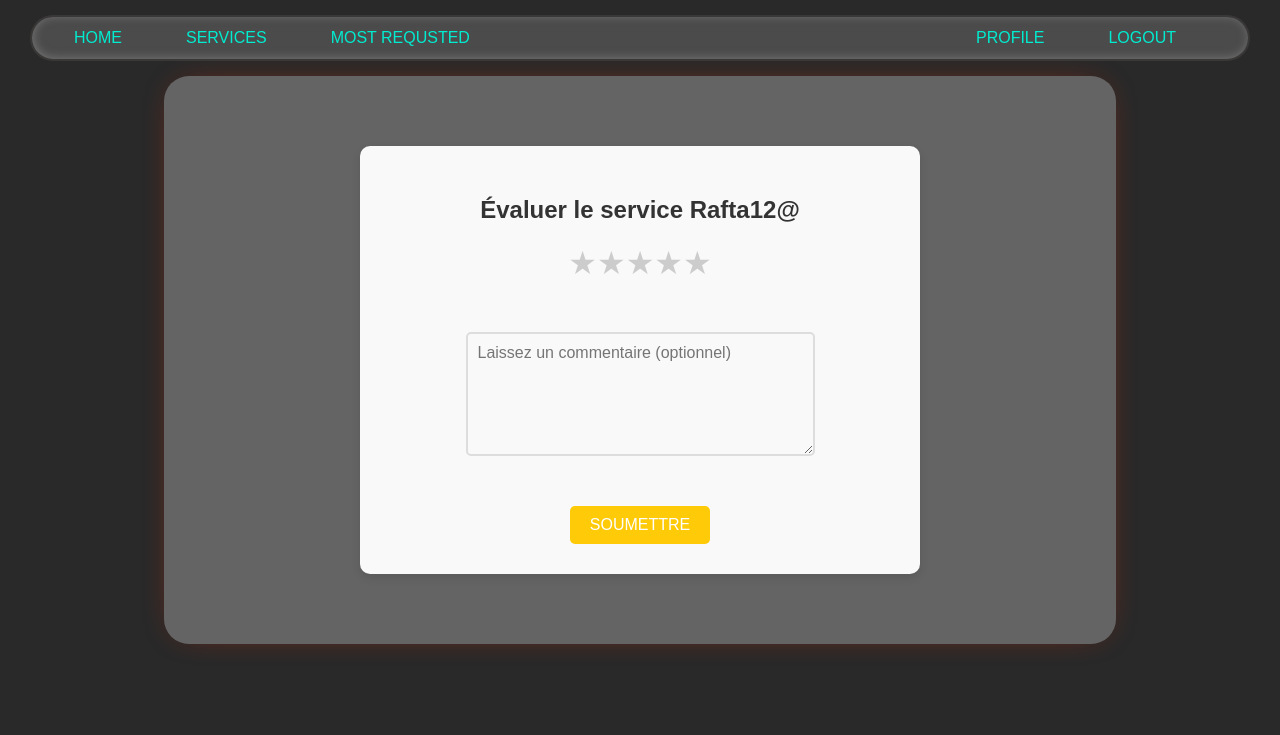
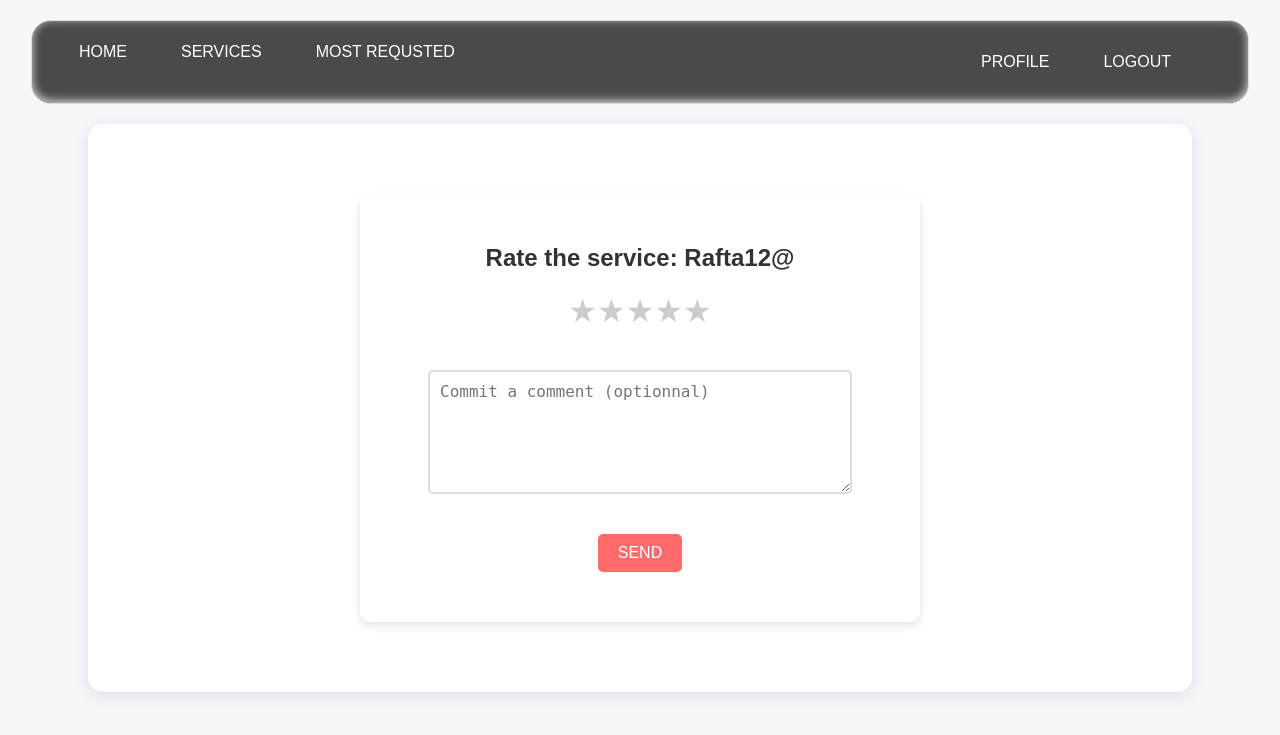
Before and after one commit to Zanakan12/netfix, a Django app: page /services/1/rating/ in a window 1280 px wide. Shown: the top 735 px of the page. Run offline with Django 3.2, Linux system fonts and the light colour scheme; a user stored in the database is signed in; data comes from the database, SQL or seed files in the repository; both versions use the stored data as it was after the commit; some web fonts are replaced.

Commit message:
add start for rating

```diff
--- a/services/templates/services/most_requested.html
+++ b/services/templates/services/most_requested.html
@@ -11,7 +11,7 @@
       <th>SERVICE</th>
       <th>FIELD</th>
       <th>POSTED DATE</th>
-      <th>REQUESTED</th>
+      <th>REQUEST</th>
     </tr></thead>
   <tbody>
     {%for service in services%}
--- a/services/templates/services/rating.html
+++ b/services/templates/services/rating.html
@@ -7,7 +7,7 @@
 {% block content %}
 <body>
 <div class="rating-container">
-    <h2>Évaluer le service {{ service.name }}</h2>
+    <h2>Rate the service: {{ service.name }}</h2>
     <form id="rating-form" method="post">
         {% csrf_token %}
         <div class="star-rating">
@@ -26,8 +26,8 @@
             <input type="radio" id="star1" name="rating" value="1">
             <label for="star1" title="1 étoile">★</label>
         </div>
-        <textarea name="review" placeholder="Laissez un commentaire (optionnel)"></textarea>
-        <button type="submit">Soumettre</button>
+        <textarea name="review" placeholder="Commit a comment (optionnal)"></textarea>
+        <button type="submit">SEND</button>
     </form>
 </div>
 <body>
--- a/services/templates/services/single_service.html
+++ b/services/templates/services/single_service.html
@@ -16,5 +16,8 @@
     </br>
     <p style="text-align: center;">{% if request.user.is_customer %}
         <a href="/services/{{service.id}}/request_service/" class="like_button">Request Service</a>
+        <p style="float: right; margin: 0;">
+            by <a href="{{service.id}}/rating">Rate this service</a>
+        </p>
     {% endif %}
 {% endblock %}
--- a/static/css/style.css
+++ b/static/css/style.css
@@ -1,180 +1,191 @@
+/* =========================================== Variables de Couleurs ============================================ */
+:root {
+  --color-background: #f5f7fa;
+  --color-primary: #4a90e2;
+  --color-secondary: #50e3c2;
+  --color-accent: #ff6b6b;
+  --color-text: #333333;
+  --color-light-gray: #e0e0e0;
+  --color-dark-gray: #4a4a4a;
+  --color-hover-primary: #357ABD;
+  --color-hover-secondary: #3ac29f;
+  --color-hover-accent: #ff4b4b;
+  --color-border: #dcdcdc;
+  --color-shadow: rgba(0, 0, 0, 0.1);
+}
+
 /* =========================================== Global Styles ============================================ */
 body {
-  background: #292929;
+  background: var(--color-background);
   font-family: 'Lexend Exa', sans-serif;
   padding: 0;
   margin: 0;
+  color: var(--color-text);
 }
 
 a {
-  color: #4b9aee;
+  color: var(--color-primary);
   text-decoration: none;
 }
 
 a:hover {
-  color: #e02a21;
-  text-shadow: 0px 0px 2px #a1a1a1;
+  color: var(--color-hover-primary);
+  text-shadow: 0px 0px 2px var(--color-light-gray);
 }
 
 /* Sélecteurs de boutons généraux */
 button:not(:last-child) {
-  margin-right: 40px;
+  margin-right: 20px;
 }
 
 button {
   border: 2px solid transparent;
   border-radius: 5px;
-  padding: 10px;
-  transition: background 0.7s;
-  color: #ec2f00;
+  padding: 10px 20px;
+  transition: background 0.3s, border 0.3s, color 0.3s;
+  color: var(--color-primary);
   text-decoration: none;
   text-transform: uppercase;
   cursor: pointer;
-  margin-top: 30px;
+  margin-top: 20px;
+  background-color: transparent;
 }
 
 button:hover {
-  background: #ec4138;
-  border: 2px solid #f05749;
-  border-right: 2px solid #e02a21;
-  border-bottom: 2px solid #e02a21;
-  color: #f9f8fd;
+  background: var(--color-primary);
+  border: 2px solid var(--color-hover-primary);
+  color: #ffffff;
 }
 
 /* Contenu principal */
 .content {
-  background-color: #646464;
-  margin: 0 auto;
-  width: 65%;
-  padding: 20px 60px;
-  box-shadow: 0px 0px 35px -20px #ec2f00;
-  border-radius: 25px;
+  background-color: #ffffff;
+  margin: 20px auto;
+  width: 80%;
+  padding: 20px 40px;
+  box-shadow: 0px 4px 15px var(--color-shadow);
+  border-radius: 15px;
 }
 
 .content p {
   text-align: center;
-  margin: 30px 0px;
+  margin: 20px 0;
   white-space: pre-line;
 }
 
 /* Bouton "like" */
 .like_button {
-  background-color: white;
+  background-color: var(--color-secondary);
   border: 2px solid transparent;
   border-radius: 5px;
-  padding: 10px;
-  transition: background 0.7s;
-  color: #ec2f00;
+  padding: 10px 20px;
+  transition: background 0.3s, border 0.3s, color 0.3s;
+  color: #ffffff;
   text-decoration: none;
   text-transform: uppercase;
   cursor: pointer;
 }
 
 .like_button:hover {
-  background: #38ecdd;
-  border: 2px solid #f05749;
-  border-right: 2px solid #e02a21;
-  border-bottom: 2px solid #e02a21;
-  color: #f9f8fd;
+  background: var(--color-hover-secondary);
+  border: 2px solid var(--color-secondary);
+  color: #ffffff;
 }
 
 /* Titre principal */
 .title {
   text-align: center;
   font-family: 'Times New Roman', Times, serif;
-  font-size: 60px;
+  font-size: 48px;
   font-weight: bold;
-  text-decoration: underline 2px rgba(0, 255, 251, 0.37);
+  text-decoration: underline 2px var(--color-primary);
+  margin-top: 20px;
 }
 
 /* ======================================== Navbar ============================================== */
 
 .navbar {
   position: sticky;
-  top: 15px;
-  box-shadow: inset 1px -1px 10px rgb(116, 116, 116);
-  border: 2px solid rgb(58, 55, 55);
-  border-radius: 30px;
-  animation: slide-in 1s ease-out;
-  background-color: #4b4b4b;
+  top: 0;
+  box-shadow: inset 0px -2px 10px var(--color-light-gray);
+  border: 1px solid var(--color-border);
+  border-radius: 20px;
+  animation: slide-in 0.5s ease-out;
+  background-color: var(--color-dark-gray);
   width: 95%;
-  margin: 0 auto;
-  margin-bottom: 30px;
+  margin: 20px auto;
+  margin-bottom: 20px;
 }
 
 .navbar ul {
-  position: relative;
   display: flex;
-  flex: 1 1 auto;
+  flex: 1;
   margin: 0;
-  padding: 0 30px;
+  padding: 10px 30px;
   list-style-type: none;
+  justify-content: space-between;
 }
 
 .navbar ul li:not(:last-child) {
-  margin-right: 40px;
+  margin-right: 20px;
 }
 
 .navbar ul li {
   border: 2px solid transparent;
   border-radius: 5px;
-  padding: 10px;
-  transition: background 0.2s;
+  padding: 10px 15px;
+  transition: background 0.3s, border 0.3s;
+  position: relative;
 }
 
 .navbar ul li a {
-  color: #00ecd0;
+  color: #ffffff;
   text-decoration: none;
   text-transform: uppercase;
-  transition: color 0.2s;
+  transition: color 0.3s;
 }
 
 .navbar ul li ul {
   visibility: hidden;
   opacity: 0;
   position: absolute;
+  top: 40px;
+  left: 0;
   display: block;
-  margin: 12px -12px;
-  padding: 0;
-  background: #6f6f6f;
-  border: 2px solid #f7c833;
-  border-right: 2px solid #f89329;
-  border-bottom: 2px solid #f89329;
+  padding: 10px 0;
+  background: var(--color-dark-gray);
+  border: 1px solid var(--color-border);
   border-radius: 5px;
-  transition: opacity 0.2s, visibility 0.2s;
+  transition: opacity 0.3s, visibility 0.3s;
+  z-index: 1000;
 }
 
 .navbar ul li ul li {
-  margin: -2px 0 0 -2px;
-  width: calc(100% - 20px);
-  line-height: 1.7;
+  padding: 10px 20px;
 }
 
 .navbar ul li:hover {
-  background: #38e3ec;
-  border: 2px solid #49edf0;
-  border-right: 2px solid #21dde0;
-  border-bottom: 2px solid #21e0da;
+  background: var(--color-primary);
+  border: 2px solid var(--color-hover-primary);
 }
 
 .navbar ul li:hover a {
-  color: #f9f8fd;
+  color: #ffffff;
 }
 
 .navbar ul li:hover ul {
   visibility: visible;
   opacity: 1;
-  box-shadow: 0px 3px 5px 2px #ebecf1;
+  box-shadow: 0px 4px 10px var(--color-shadow);
 }
 
 .navbar ul li:hover ul li a {
-  color: #f9f8fd;
+  color: #ffffff;
 }
 
 .last_navbar {
-  right: 0;
   position: absolute;
-  margin-right: 20px;
+  right: 20px;
 }
 
 /* ======================================== Service Info ======================================== */
@@ -293,85 +302,85 @@ form.hide-labels label {
 
 /* Formulaire général */
 form {
-  margin: 0 auto;
+  margin: 20px auto;
   display: grid;
-  width: 65%;
+  width: 80%;
 }
 
 /* Styles des inputs */
 form input {
-  padding: 10px 3px;
-  font-size: 20px;
+  padding: 10px 5px;
+  font-size: 1.1rem;
   display: block;
   border: none;
-  border-bottom: 3px solid black;
-  background-color: inherit;
-  margin-top: 30px;
+  border-bottom: 2px solid var(--color-border);
+  background-color: transparent;
+  margin-top: 20px;
+  transition: border-color 0.3s;
 }
 
 form input:hover,
 form input:focus {
-  transition: 0.5s;
-  border-bottom: 3px solid orangered;
+  border-bottom: 2px solid var(--color-accent);
 }
 
 /* Styles des selects */
 form select {
   display: block;
-  font-size: 20px;
-  padding: 6px 3px;
-  background: inherit;
+  font-size: 1.1rem;
+  padding: 8px 5px;
+  background: transparent;
   border: none;
-  border-bottom: 3px solid black;
-  margin-top: 30px;
+  border-bottom: 2px solid var(--color-border);
+  margin-top: 20px;
+  transition: border-color 0.3s;
 }
 
 form select:focus,
 form select:hover {
-  transition: 0.5s;
-  border-bottom: 3px solid orangered;
+  border-bottom: 2px solid var(--color-accent);
 }
 
 /* Messages d'erreur */
 .error_message {
-  color: #ff4040;
-  text-shadow: 0px 0px 10px #800;
+  color: var(--color-accent);
+  text-shadow: 0px 0px 5px var(--color-dark-gray);
 }
 
 /* Styles des textareas généraux */
 form textarea:not(.star-rating textarea) {
   display: block;
   border: none;
-  border-bottom: 3px solid black;
-  background: inherit;
-  font-size: inherit;
-  font-weight: inherit;
-  font-family: inherit;
-  margin-top: 30px;
+  border-bottom: 2px solid var(--color-border);
+  background: transparent;
+  font-size: 1rem;
+  margin-top: 20px;
+  transition: border-color 0.3s;
 }
 
 form textarea:not(.star-rating textarea):hover,
 form textarea:not(.star-rating textarea):focus {
-  transition: 0.5s;
-  border-bottom: 3px solid orangered;
+  border-bottom: 2px solid var(--color-accent);
 }
 
 span {
-  background-color: #3834343d;
+  background-color: #f0f0f0;
   border-radius: 30px;
-  box-shadow: 0px 0px 23px 1px #2423213d;
+  box-shadow: 0px 0px 10px #dcdcdc;
   padding: 5px 10px;
-  margin: 5px 0px;
+  margin: 5px 0;
 }
 
 /* ======================================= Blockquote ================================================ */
 
 blockquote {
   min-height: 5em;
-  padding: 1em 4em;
-  font: 1em/150% sans-serif;
+  padding: 1em 2em;
+  font: 1em/1.5 Arial, sans-serif;
   position: relative;
-  background-color: #3938383d;
+  background-color: #f9f9f9;
+  border-left: 5px solid var(--color-primary);
+  margin: 20px 0;
 }
 
 /* ====================================== Rating Page =============================================== */
@@ -381,17 +390,17 @@ blockquote {
   max-width: 500px;
   margin: 50px auto;
   padding: 30px;
-  background: #f9f9f9;
   border-radius: 10px;
-  box-shadow: 0 4px 10px rgba(0, 0, 0, 0.1);
+  box-shadow: 0 4px 10px var(--color-shadow);
   font-family: 'Arial', sans-serif;
+  background-color: #ffffff;
 }
 
 /* Titre */
 .rating-container h2 {
   text-align: center;
   margin-bottom: 20px;
-  color: #333;
+  color: var(--color-text);
 }
 
 /* Formulaire */
@@ -437,7 +446,7 @@ blockquote {
   max-width: 100%;
   height: 100px;
   padding: 10px;
-  border: 2px solid #ddd;
+  border: 2px solid var(--color-border);
   border-radius: 5px;
   resize: vertical;
   font-size: 1rem;
@@ -446,24 +455,24 @@ blockquote {
 }
 
 #rating-form textarea:focus {
-  border-color: #ffca08;
+  border-color: var(--color-accent);
   outline: none;
 }
 
 /* Bouton de soumission */
 #rating-form button {
   padding: 10px 20px;
-  background-color: #ffca08;
+  background-color: var(--color-accent);
   border: none;
   border-radius: 5px;
-  color: #fff;
+  color: #ffffff;
   font-size: 1rem;
   cursor: pointer;
   transition: background-color 0.3s, transform 0.2s;
 }
 
 #rating-form button:hover {
-  background-color: #e6b800;
+  background-color: darken(var(--color-accent), 10%);
 }
 
 #rating-form button:active {
```
Also changed, not shown: other parts of static/css/style.css (+27 -29 lines), main/templates/main/home.html (+6 -2 lines), services/templates/services/list.html (+7 -5 lines), db.sqlite3.
